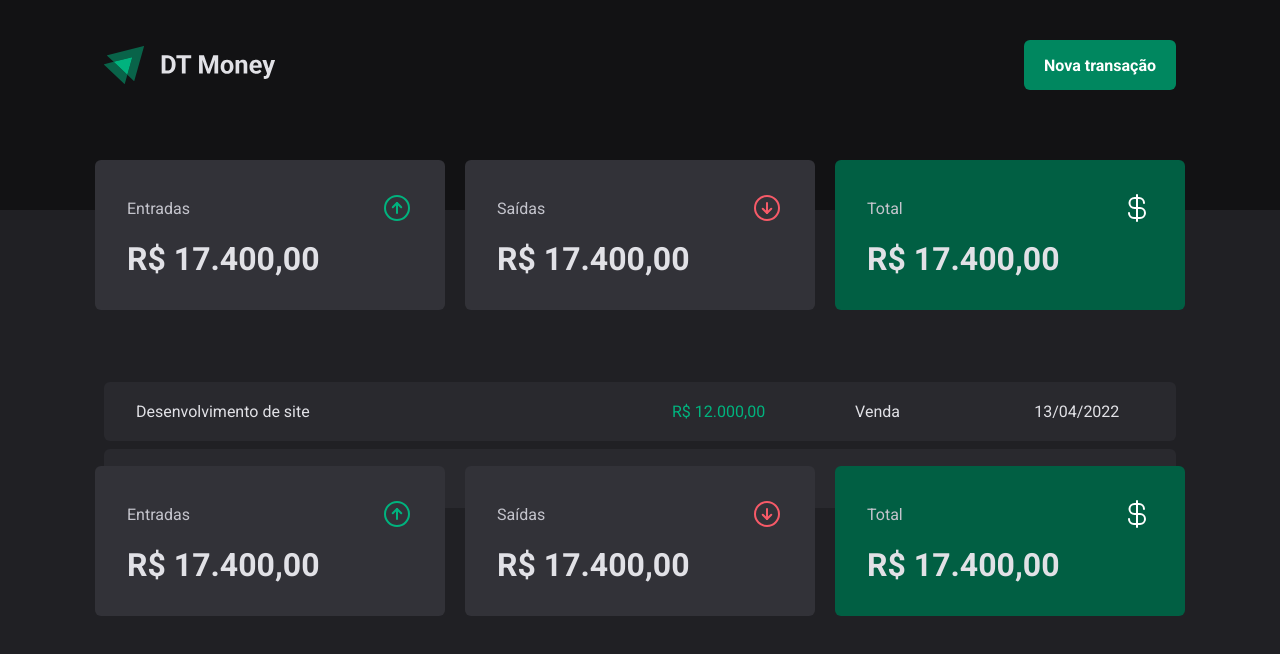
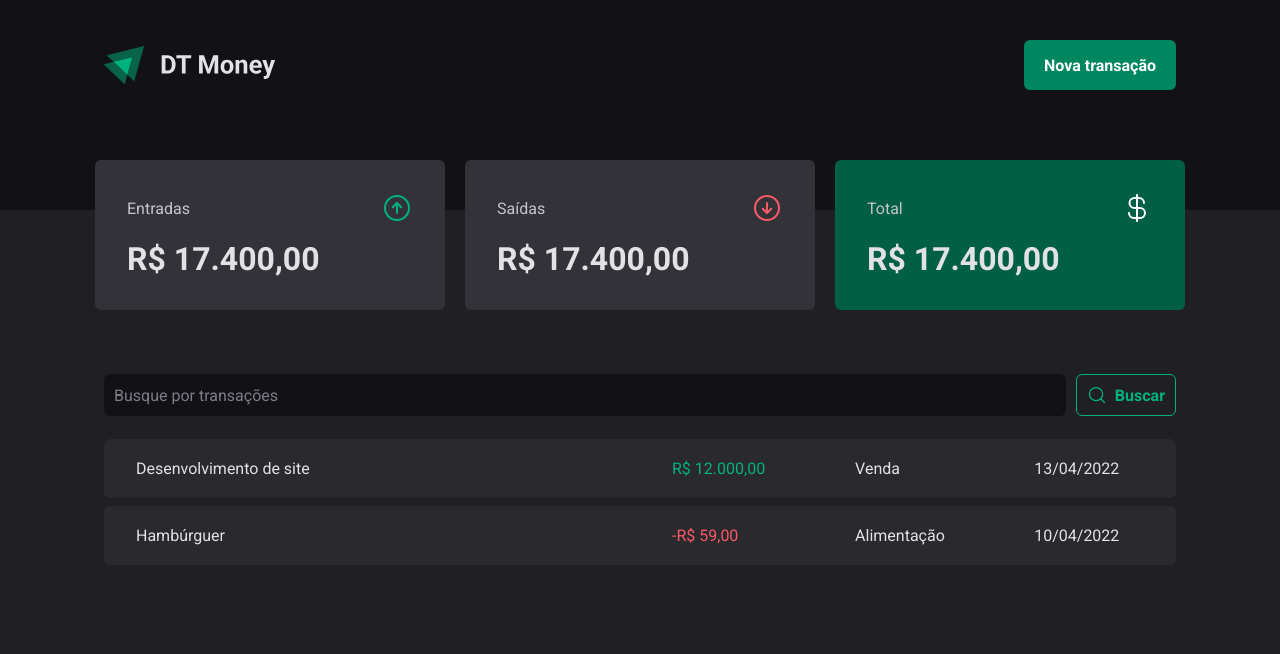
Before and after one commit to andreviapiana/DTMoney, a React (Vite) app: page / in a window 1280 px wide. Shown: the top 654 px of the page. Built offline with nearby package versions, Linux system fonts and the light colour scheme.

Commit message:
✨feat: Criação do Input de Busca

```diff
--- a/src/App.tsx
+++ b/src/App.tsx
@@ -2,14 +2,12 @@
 import { defaultTheme } from './styles/themes/default'
 import { GlobalStyle } from './styles/global'
 import { Transactions } from './pages/Transactions'
-import { Summary } from './components/Summary'
 
 export function App() {
   return (
     <ThemeProvider theme={defaultTheme}>
       <GlobalStyle />
       <Transactions />
-      <Summary />
     </ThemeProvider>
   )
 }
--- /dev/null
+++ b/src/pages/Transactions/components/SearchForm/index.tsx
@@ -0,0 +1,15 @@
+import { MagnifyingGlass } from 'phosphor-react'
+import { SearchFormContainer } from './styles'
+
+export function SearchForm() {
+  return (
+    <SearchFormContainer>
+      <input type="text" placeholder="Busque por transações" />
+
+      <button type="submit">
+        <MagnifyingGlass size={20} />
+        Buscar
+      </button>
+    </SearchFormContainer>
+  )
+}
--- /dev/null
+++ b/src/pages/Transactions/components/SearchForm/styles.ts
@@ -0,0 +1,35 @@
+import styled from 'styled-components'
+
+export const SearchFormContainer = styled.form`
+  display: flex;
+  gap: 1rem;
+  input {
+    flex: 1;
+    border-radius: 6px;
+    border: 0;
+    background: ${(props) => props.theme['gray-900']};
+    color: ${(props) => props.theme['gray-300']};
+    padding: 1rem;
+    &::placeholder {
+      color: ${(props) => props.theme['gray-500']};
+    }
+  }
+  button {
+    display: flex;
+    align-items: center;
+    gap: 0.75rem;
+    border: 0;
+    padding: 1rem;
+    background: transparent;
+    border: 1px solid ${(props) => props.theme['green-300']};
+    color: ${(props) => props.theme['green-300']};
+    font-weight: bold;
+    border-radius: 6px;
+    &:hover {
+      background: ${(props) => props.theme['green-500']};
+      border-color: ${(props) => props.theme['green-500']};
+      color: ${(props) => props.theme.white};
+      transition: background-color 0.2s, color 0.2s, border-color 0.2s;
+    }
+  }
+`
--- a/src/pages/Transactions/index.tsx
+++ b/src/pages/Transactions/index.tsx
@@ -1,5 +1,6 @@
 import { Header } from '../../components/Header'
 import { Summary } from '../../components/Summary'
+import { SearchForm } from './components/SearchForm'
 import {
   PriceHighlight,
   TransactionsContainer,
@@ -13,6 +14,8 @@
       <Summary />
 
       <TransactionsContainer>
+        <SearchForm />
+
         <TransactionsTable>
           <tbody>
             <tr>
--- a/src/pages/Transactions/styles.ts
+++ b/src/pages/Transactions/styles.ts
@@ -11,7 +11,7 @@
   width: 100%;
   border-collapse: separate;
   border-spacing: 0 0.8rem;
-  /* margin-top: 1.5rem; */
+  margin-top: 1.5rem;
 
   td {
     padding: 2rem 3.2rem;
```
